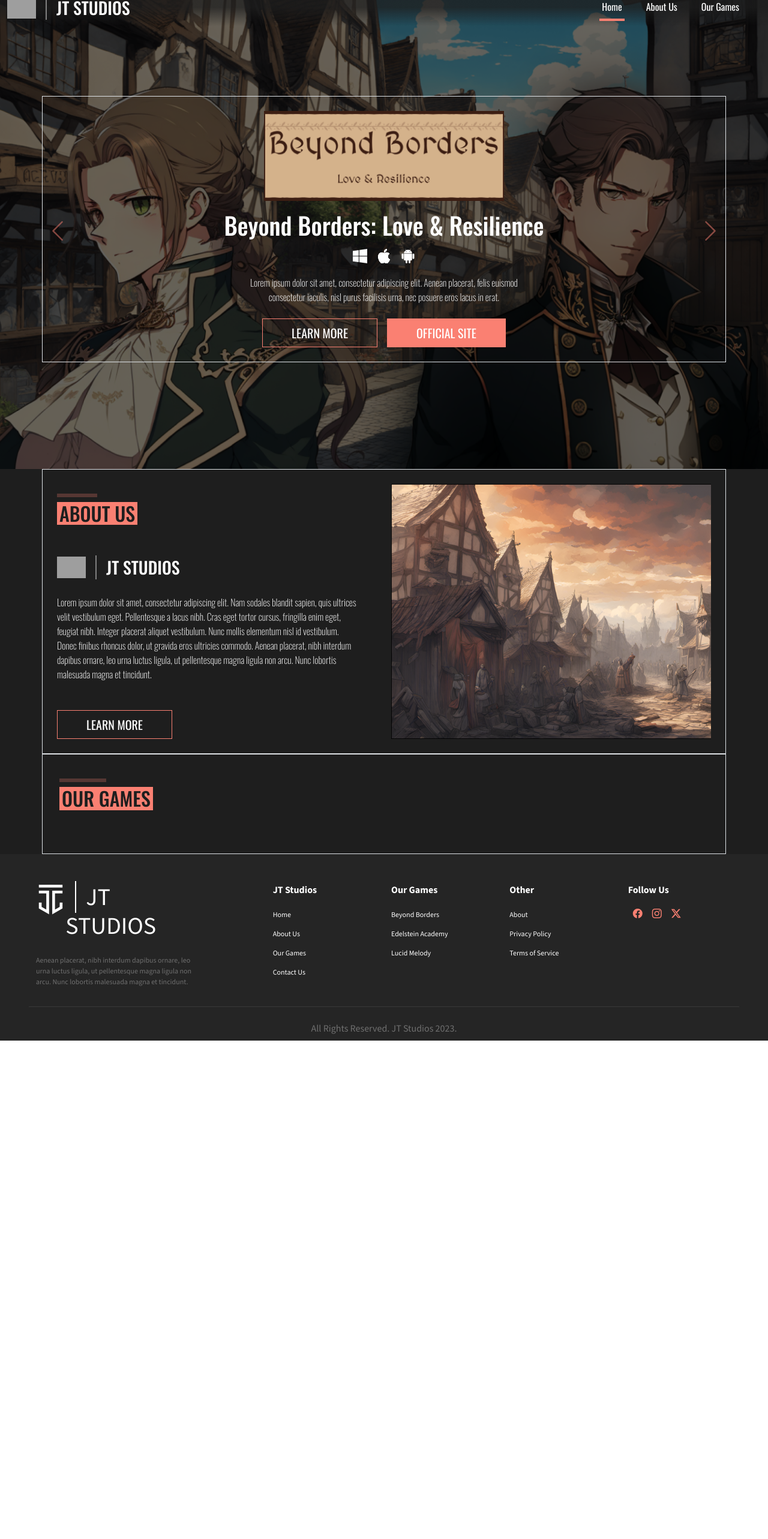
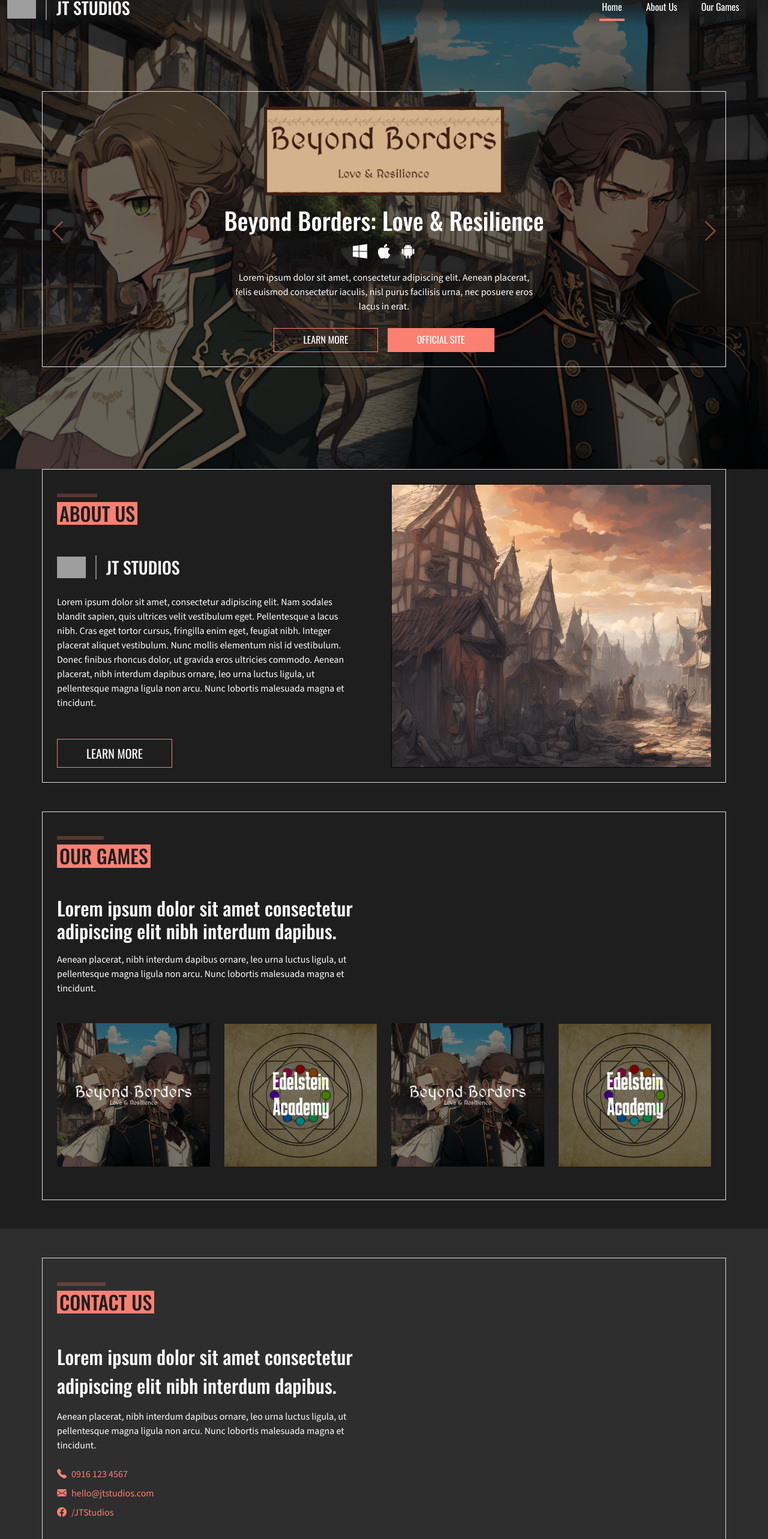
Before and after one commit to cessDevs1419/JTStudios, a Vue app: page / in a window 1280 px wide. Shown: the part 18-2584 px from the top of the page at 60% size. Before the commit the page ends 1769 px from the top, so only its background shows below. Built offline with nearby package versions, Linux system fonts and the light colour scheme; grey boxes are pictures that could not be loaded.

Commit message:
update our games & contact us

```diff
--- a/src/assets/main.css
+++ b/src/assets/main.css
@@ -61,6 +61,10 @@ body{
   color: var(--primary-color);
 }
 
+.dark-grey-bg{
+  background-color: var(--dark-grey);
+}
+
 .cursor-pointer{
   cursor: pointer;
 }
--- a/src/components/NavbarComponent.vue
+++ b/src/components/NavbarComponent.vue
@@ -24,21 +24,21 @@
 </script>
 
 <template>
-    <nav class="navbar navbar-expand-lg position-fixed p-0 w-100" >
+    <nav class="navbar navbar-expand-lg position-fixed p-0 w-100" data-bs-theme="dark" >
         <div class="navbar-container container-fluid py-2" :class="{ 'primary-bg': isScrolled }">
           <IconLogo></IconLogo>
           <button class="navbar-toggler" type="button" data-bs-toggle="collapse" data-bs-target="#navbarNav" aria-controls="navbarNav" aria-expanded="false" aria-label="Toggle navigation">
             <span class="navbar-toggler-icon"></span>
           </button>
-          <div class="collapse navbar-collapse " id="navbarNav">
-            <ul class="navbar-nav w-100 d-flex justify-content-lg-end justify-content-start px-3 ">
-              <li class="nav-item mx-3">
+          <div class="collapse navbar-collapse  mx-0 px-0" id="navbarNav">
+            <ul class="navbar-nav w-100  d-flex justify-content-lg-end justify-content-start px-3 ">
+              <li class="nav-item mx-lg-3 mx-0">
                 <router-link to="/" class="nav-link text-white px-1">Home</router-link>
               </li>
-              <li class="nav-item mx-3">
+              <li class="nav-item mx-lg-3 mx-0">
                 <router-link to="/about" class="nav-link text-white px-1">About Us</router-link>
               </li>
-              <li class="nav-item mx-3">
+              <li class="nav-item mx-lg-3 mx-0">
                 <router-link to="/games" class="nav-link text-white px-1">Our Games</router-link>
               </li>
             </ul>
@@ -52,7 +52,9 @@
         background: linear-gradient(180deg, rgba(30, 30, 30, 0.75) 50%, rgba(0, 0, 0, 0.00) 100%);
         z-index: 1099;
       }
-
+    .nav-item{
+      width: fit-content;
+    }
     .navbar-container {
         transition: .3s ease-in-out;
     }
--- a/src/views/main/HomeView.vue
+++ b/src/views/main/HomeView.vue
@@ -58,6 +58,32 @@
         aboutUsSectionData: {
           description: 'Lorem ipsum dolor sit amet, consectetur adipiscing elit. Nam sodales blandit sapien, quis ultrices velit vestibulum eget. Pellentesque a lacus nibh. Cras eget tortor cursus, fringilla enim eget, feugiat nibh. Integer placerat aliquet vestibulum. Nunc mollis elementum nisl id vestibulum. Donec finibus rhoncus dolor, ut gravida eros ultricies commodo.  Aenean placerat, nibh interdum dapibus ornare, leo urna luctus ligula, ut pellentesque magna ligula non arcu. Nunc lobortis malesuada magna et tincidunt.',
           image: './src/assets/images/sample_aboutus.png'
+        },
+        ourGamesSectionData: {
+          title: 'Lorem ipsum dolor sit amet consectetur adipiscing elit nibh interdum dapibus.',
+          description: 'Aenean placerat, nibh interdum dapibus ornare, leo urna luctus ligula, ut pellentesque magna ligula non arcu. Nunc lobortis malesuada magna et tincidunt.',
+          games: [
+            {
+              title: 'Beyond Borders',
+              images: './src/assets/images/beyond_border_game_sample.png',
+              link: ''
+            },
+            {
+              title: 'Edelstein Academy',
+              images: './src/assets/images/edelstein_academy_game_sample.png',
+              link: ''
+            },
+            {
+              title: 'Beyond Borders',
+              images: './src/assets/images/beyond_border_game_sample.png',
+              link: ''
+            },
+            {
+              title: 'Edelstein Academy',
+              images: './src/assets/images/edelstein_academy_game_sample.png',
+              link: ''
+            }
+          ]
         }
       }
     },
@@ -79,7 +105,7 @@
 </script>
 
 <template >
-  <div class="primary-bg">
+  <div class="primary-bg pb-5">
     <div id="carouselExample" class="carousel slide hero-container" v-if="heroSectionData">
       <div class="carousel-inner">
         <div class="carousel-item " :class="{'active' : index === 0}" v-for="(items, index) in heroSectionData" :key="index">
@@ -93,11 +119,11 @@
                     <div class="icon-container m-auto mb-3 d-flex justify-content-around align-items-center">
                       <i v-for="icons in items.platforms" :class="iconSetter(icons.type)" class="bi text-white mx-2 fs-4"></i>
                     </div>
-                    <p class="description m-auto text-white fw-lighter text-wrap">{{ items.description }}</p>
+                    <p class="description m-auto text-white fw-lighter text-wrap sans-font">{{ items.description }}</p>
                   </div>
                   <div class="button-container d-flex justify-content-center align-item-center flex-wrap mt-4">
-                    <router-link to="" class="text-decoration-none btn btn-danger bg-transparent mx-2 accent-border rounded-0 px-5 btn-lg">LEARN MORE</router-link>
-                    <router-link to=""class="text-decoration-none btn btn-danger  mx-2 rounded-0 px-5 accent-bg accent-border btn-lg">OFFICIAL SITE</router-link>
+                    <router-link to="" class="route-btn text-decoration-none btn btn-danger mb-md-0 mb-3 bg-transparent mx-2 accent-border rounded-0 px-5 ">LEARN MORE</router-link>
+                    <router-link to=""class="route-btn text-decoration-none btn btn-danger  mx-2 rounded-0 px-5 accent-bg accent-border ">OFFICIAL SITE</router-link>
                   </div>
                 </TemplateContainer>
               </div>
@@ -114,7 +140,7 @@
         <span class="visually-hidden">Next</span>
       </button>
     </div>
-    <TemplateContainer>
+    <TemplateContainer class="mb-5">
       <div class="row w-100 m-auto">
         <div class="col-lg-6 mb-4 mb-lg-0">
           <div class="title-container mb-5">
@@ -127,7 +153,7 @@
           <div class="logo-container mx-md-0 mx-auto px-0 mb-4">
             <IconLogo></IconLogo>
           </div>
-          <p class="description m-md-0 m-auto text-center text-md-start px-0 text-white fw-lighter text-wrap">{{aboutUsSectionData.description}}</p>
+          <p class="description sans-font m-md-0 m-auto text-center text-md-start px-0 text-white fw-lighter text-wrap">{{aboutUsSectionData.description}}</p>
           <div class="button-container  d-flex justify-content-center  justify-content-md-start align-item-center flex-wrap mt-5">
             <router-link to="" class="text-decoration-none btn btn-danger bg-transparent accent-border rounded-0 px-5 btn-lg">LEARN MORE</router-link>
           </div>
@@ -137,15 +163,68 @@
         </div>
       </div>
     </TemplateContainer>
-    <TemplateContainer>
-      <div class="title-container mb-5 px-3">
+    <TemplateContainer class="mb-5">
+      <div class="row w-100 m-auto mb-3">
+        <div class="col-lg-6 mb-4 mb-lg-0">
+          <div class="title-container mb-5">
             <SectionHeaderComponent class="mb-4">
               <template #title>
-                  OUR GAMES
+                OUR GAMES
               </template>
             </SectionHeaderComponent>
+          </div>
+          <h2 class="text-white fw-medium mb-3">{{ ourGamesSectionData.title }}</h2>
+          <p class=" sans-font m-md-0 m-auto text-center text-md-start px-0 text-white fw-lighter text-wrap">{{ourGamesSectionData.description}}</p>
+
+        </div>
+        <div class="col-lg-6">
+
+        </div>
+      </div>
+      <div class="row w-100 m-auto">
+        <div class=" col-xl-3 col-lg-6" v-for="(items, index) in ourGamesSectionData.games" >
+          <div class="games m-auto" :style="{ 'background-image': 'url(' + items.images + ')' }" >
+            <div class="backdrop-filter">
+
+            </div>
+          </div>
+        </div>
       </div>
     </TemplateContainer>
+    <div class="w-100 py-5 dark-grey-bg">
+      <TemplateContainer >
+        <div class="row w-100 m-auto mb-3">
+          <div class="col-lg-6 mb-4 mb-lg-0">
+            <div class="title-container mb-5">
+              <SectionHeaderComponent class="mb-4">
+                <template #title>
+                  CONTACT US
+                </template>
+              </SectionHeaderComponent>
+            </div>
+            <h2 class="text-white fw-medium mb-3 lh-base">{{ ourGamesSectionData.title }}</h2>
+            <p class=" sans-font m-md-0 m-auto text-center text-md-start px-0 text-white fw-lighter text-wrap">{{ourGamesSectionData.description}}</p>
+            <ul class="list-unstyled mt-4">
+              <li class="text-decoration-none d-flex mb-2 align-items-center  accent-color sans-font">
+                <i class="bi bi-telephone-fill me-2"></i>
+                <p class="m-0">0916 123 4567</p>
+              </li>
+              <li class="text-decoration-none d-flex mb-2 align-items-center  accent-color sans-font">
+                <i class="bi bi-envelope-fill me-2"></i>
+                <p class="m-0">hello@jtstudios.com</p>
+              </li>
+              <li class="text-decoration-none d-flex mb-2 align-items-center  accent-color sans-font">
+                <i class="bi bi-facebook me-2"></i>
+                <p class="m-0">/JTStudios</p>
+              </li>
+            </ul>
+          </div>
+          <div class="col-lg-6">
+
+          </div>
+        </div>
+      </TemplateContainer>
+    </div>
   </div>
 
 </template>
@@ -158,15 +237,23 @@
     background: var(--accent-color);
   }
 
-  .hero, .logo{
+  .route-btn{
+    height: 2.5rem;
+  }
+  .hero{
     background-position: center;
     background-repeat: no-repeat;
     background-size: cover;
   }
 
   .logo{
+    background-position: center;
+    background-repeat: no-repeat;
+    background-size: contain;
+
     height: 150px;
-    width: 400px;
+    max-width: 400px;
+    width: 100%;
   }
 
   .backdrop-filter{
@@ -187,4 +274,14 @@
   .logo-container{
     max-width: 220px;
   }
+
+  .games{
+    background-position: center;
+    background-repeat: no-repeat;
+    background-size: contain;
+
+    max-width: 300px;
+    min-width: 200px;
+    height: 300px;
+  }
 </style>
```
Also changed, not shown: src/assets/images/beyond_border_game_sample.png (added), src/assets/images/edelstein_academy_game_sample.png (added).
